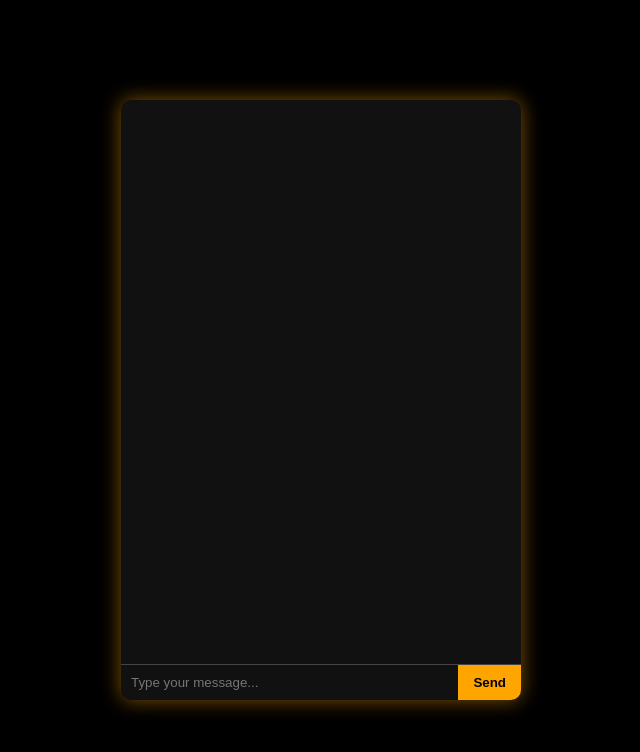
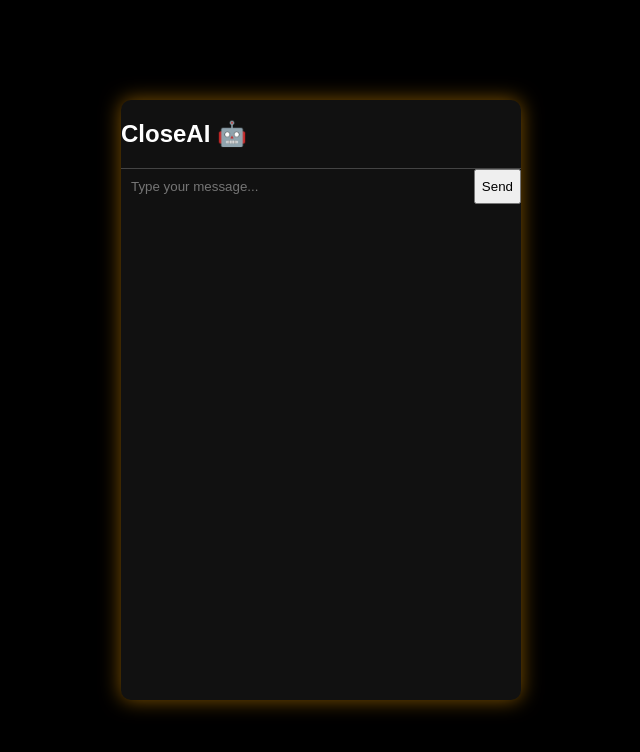
Before and after one commit to amaazdaud/closeai, a plain HTML site: page index.html in a window 1280 px wide. Shown: the whole page, without its empty margins (319-959 px from the left). Drawn offline with Linux system fonts and the light colour scheme.

Commit message:
Update index.html

```diff
--- a/index.html
+++ b/index.html
@@ -3,18 +3,18 @@
 <head>
   <meta charset="UTF-8">
   <meta name="viewport" content="width=device-width, initial-scale=1.0">
-  <title>CloseAI Chat</title>
+  <title>CloseAI</title>
   <link rel="stylesheet" href="style.css">
 </head>
 <body>
   <div class="chat-container">
-    <div id="chat-window" class="chat-window"></div>
+    <h2>CloseAI 🤖</h2>
+    <div id="chat-box"></div>
     <div class="input-area">
-      <input type="text" id="user-input" placeholder="Type your message..." />
-      <button id="send-btn">Send</button>
+      <input type="text" id="user-input" placeholder="Type your message...">
+      <button onclick="sendMessage()">Send</button>
     </div>
   </div>
-
-  <script src="client.js"></script>
+  <script src="script.js"></script>
 </body>
 </html>
```
